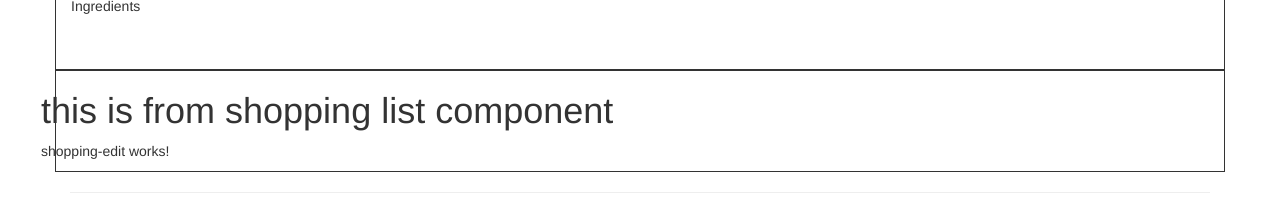
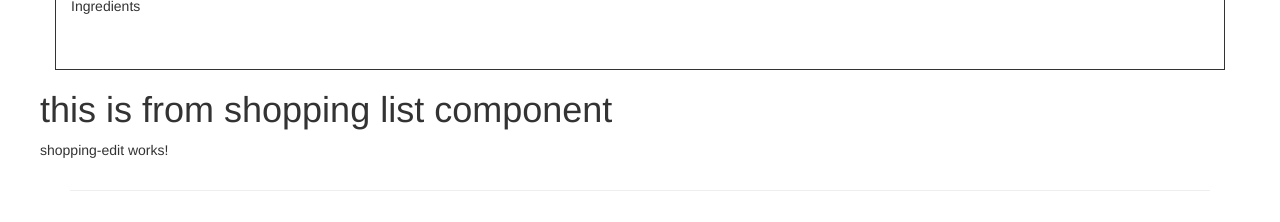
Before and after one commit to tharun05/shoppingcartapp, an Angular app: page / in a window 1280 px wide. Shown: the part 402-624 px from the top of the page. Built offline with nearby package versions, Linux system fonts and the light colour scheme.

Commit message:
removed style tag

```diff
--- a/src/app/app.component.html
+++ b/src/app/app.component.html
@@ -4,7 +4,7 @@
   <div class="row">
     <div class="col-md-12">
       <app-recipes></app-recipes>
-      <div class="row" style="border:1px solid">
+      <div class="row" >
       <app-shopping-list></app-shopping-list>
 
       </div>
```
